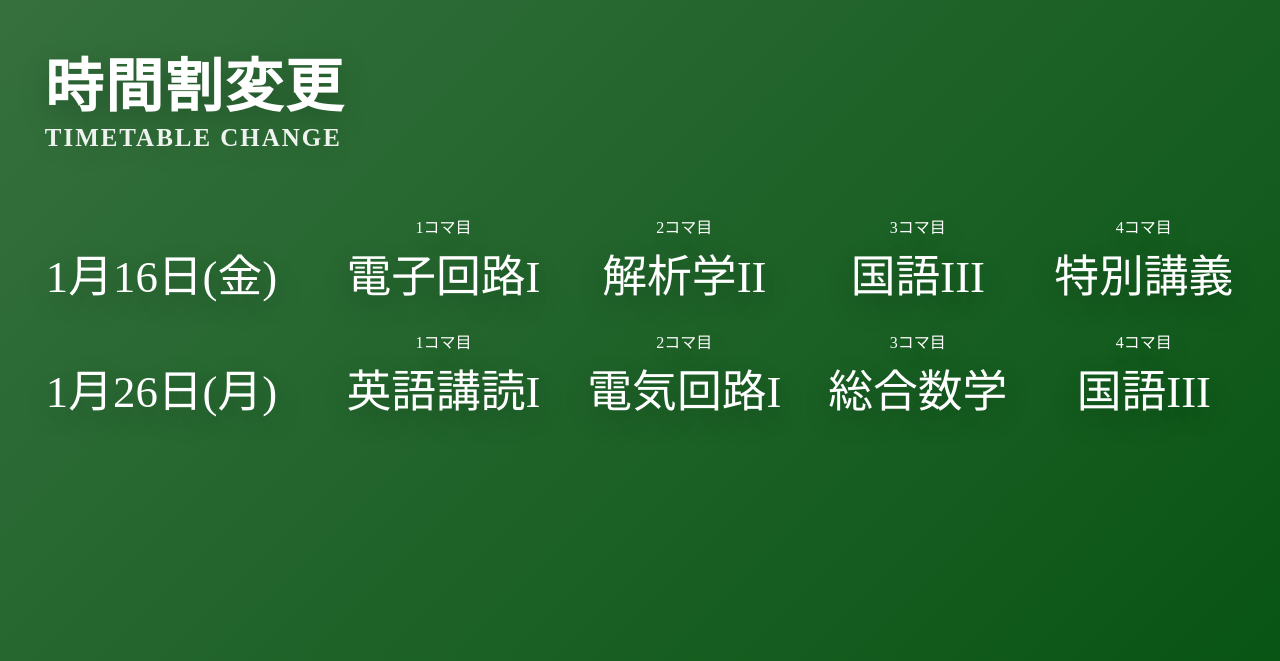
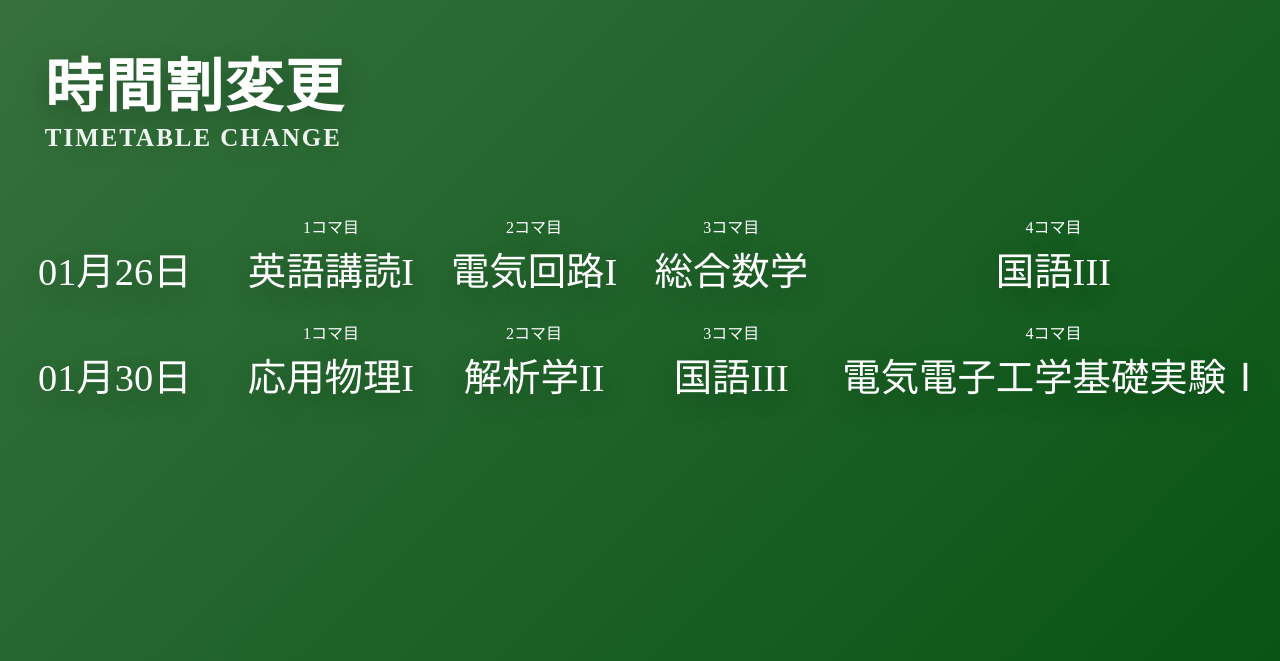
Before and after one commit to IshiDenki-shita/3etupr-signage, a Flask app: page / in a window 1280 px wide. Shown: the top 661 px of the page. Run offline with Flask 3, Linux system fonts and the light colour scheme.

Commit message:
dateの組み込みコード変更

```diff
--- a/app.py
+++ b/app.py
@@ -8,6 +8,7 @@ from dataclasses import dataclass
 import requests
 from flask import Flask, render_template  # Flaskとテンプレート描画用の render_template をインポート
 import threading
+import re
 
 """
 色々なグローバル変数
@@ -82,27 +83,6 @@ def page1():
       "subjects": [
         {
           "period": 1,
-          "subject": "電子回路I"
-        },
-        {
-          "period": 2,
-          "subject": "解析学II"
-        },
-        {
-          "period": 3,
-          "subject": "国語III"
-        },
-        {
-          "period": 4,
-          "subject": "特別講義"
-        }
-      ],
-      "date": "1月16日(金)"
-    },
-    {
-      "subjects": [
-        {
-          "period": 1,
           "subject": "英語講読I"
         },
         {
@@ -118,9 +98,33 @@ def page1():
           "subject": "国語III"
         }
       ],
-      "date": "1月26日(月)"
+      "date": "2026-01-26"
+    },
+    {
+      "subjects": [
+        {
+          "period": 1,
+          "subject": "応用物理I"
+        },
+        {
+          "period": 2,
+          "subject": "解析学II"
+        },
+        {
+          "period": 3,
+          "subject": "国語III"
+        },
+        {
+          "period": 4,
+          "subject": "電気電子工学基礎実験Ⅰ"
+        }
+      ],
+      "date": "2026-01-30"
     }
   ]#仮
+  for timetable in main_timetable:
+      numders = re.findall(r"\d+", timetable["date"])
+      timetable["date"] = f"{numders[1]}月{numders[2]}日"
 
   return render_template(html_url_1,main_timetable = main_timetable)
 
--- a/templates/page1.html
+++ b/templates/page1.html
@@ -1,4 +1,4 @@
-<!DOCTYPE html>
+<!doctype html>
 <!-- HTML5であることを宣言 -->
 <html lang="ja">
   <!--日本語であることを宣言-->
@@ -69,15 +69,16 @@
       }
 
       #subjects {
-        font-size: 3.5vw;
+        font-size: 3vw;
         text-align: center;
       }
     </style>
   </head>
   <body>
     <div id="page">
-      <h1 id="page_name">時間割変更
-        <div id = "under_h1">TIMETABLE CHANGE</div>
+      <h1 id="page_name">
+        時間割変更
+        <div id="under_h1">TIMETABLE CHANGE</div>
       </h1>
 
       {%if main_timetable%}
```
